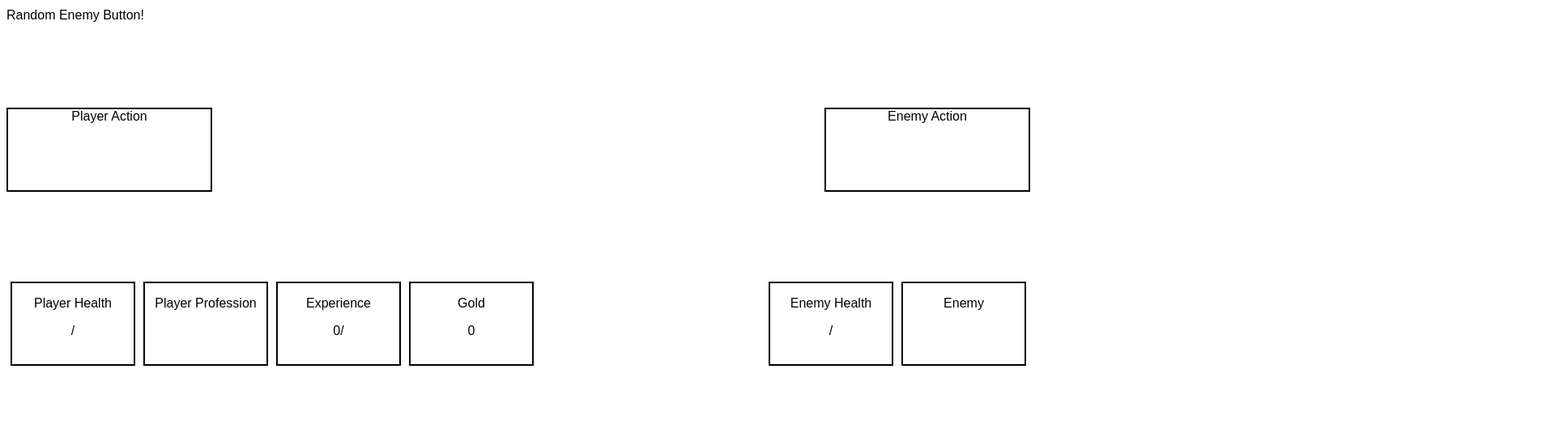
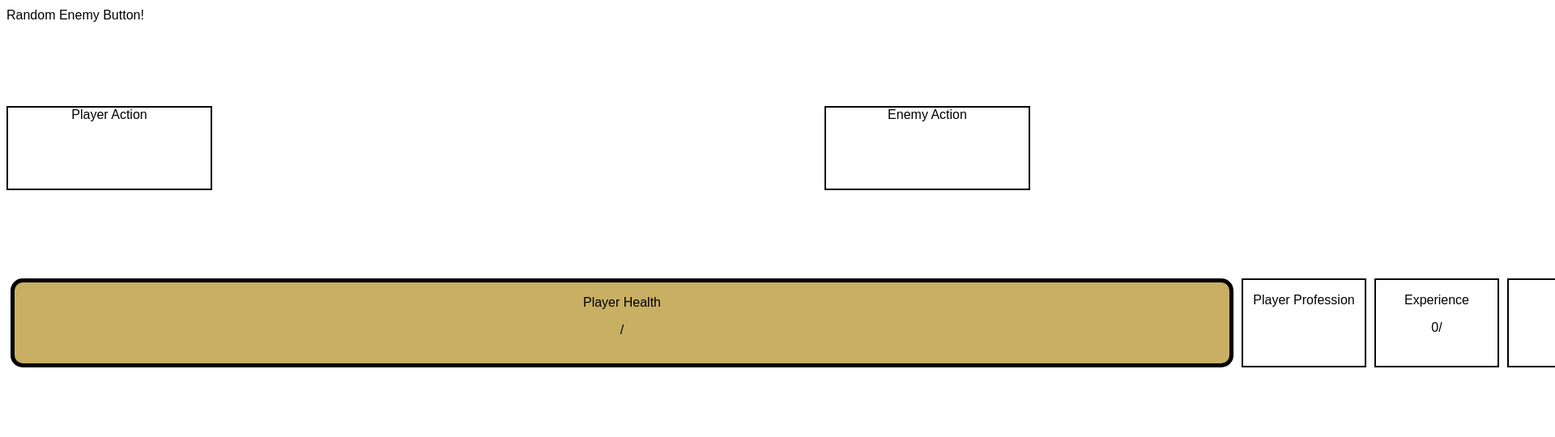
Before and after one commit to DavidOikle/personalWebsite, a plain HTML site: page pages/basicTextGame.html in a window 1280 px wide. Shown: the part 184-724 px from the top of the page at 81% size, 1920 px wide, since content can reach past the window. Drawn offline with Linux system fonts and the light colour scheme.

Commit message:
Update basicTextGame.css
Testing CSS changes. Next step is to consolidate a bunch of stuff, and have it be more adaptive to what the contents of the various boxes are. No need to have different IDs/classes for a bunch of things that all more or less do the same thing!

```diff
--- a/style/basicTextGame.css
+++ b/style/basicTextGame.css
@@ -83,12 +83,13 @@ Goals:
 }
 
 .pHealthBox {
-  border: 2px solid black;
-  min-width: 150px;
+  border: 5px solid black;
+  min-width: 1500px;
   min-height: 100px;
-  border: 2px solid black;
   display:inline-block;
   margin: 5px;
+  border-radius: 15px;
+  background: rgb(200, 175, 100);
 }
 
 .playerHealthElements {
```
